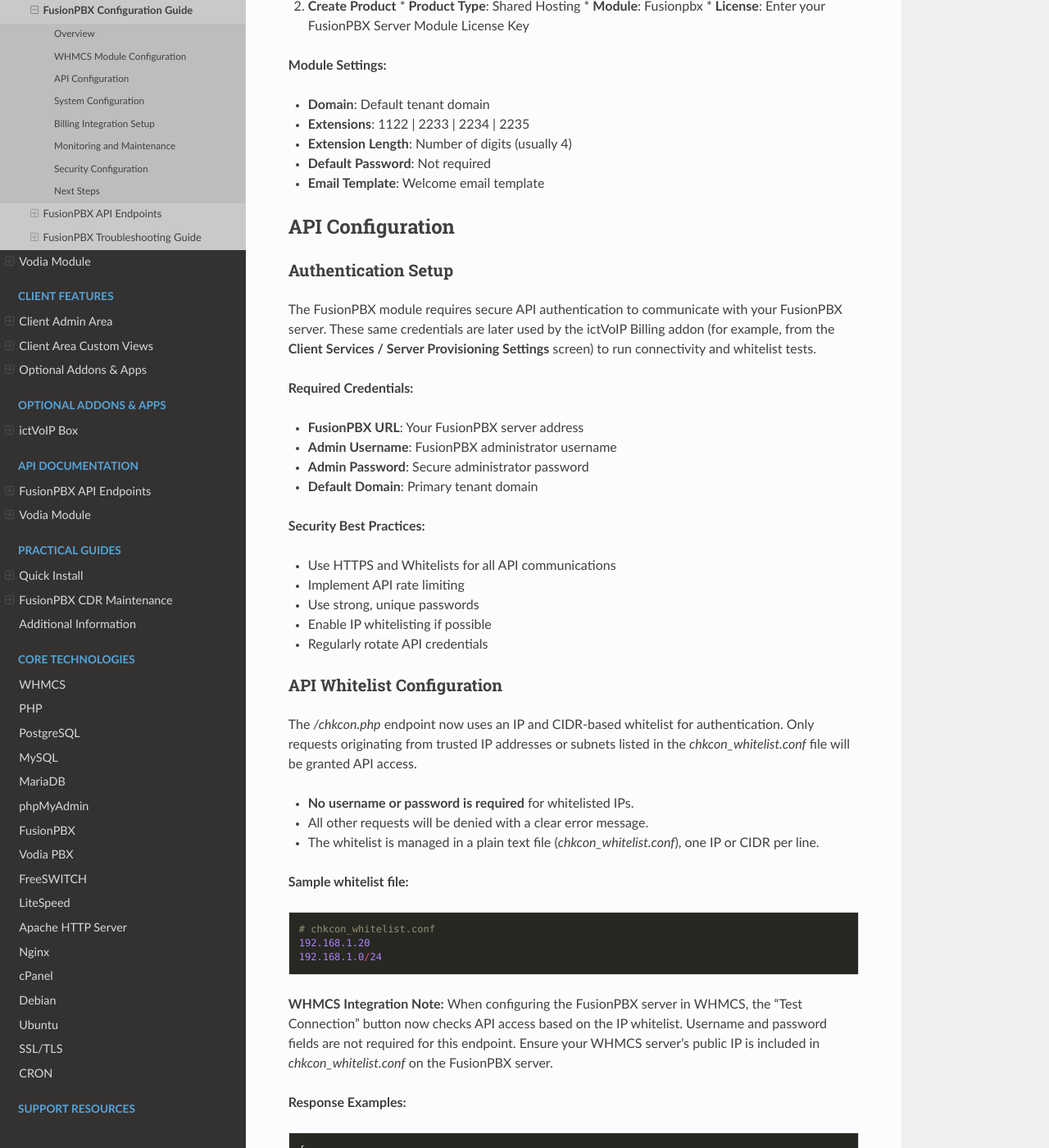
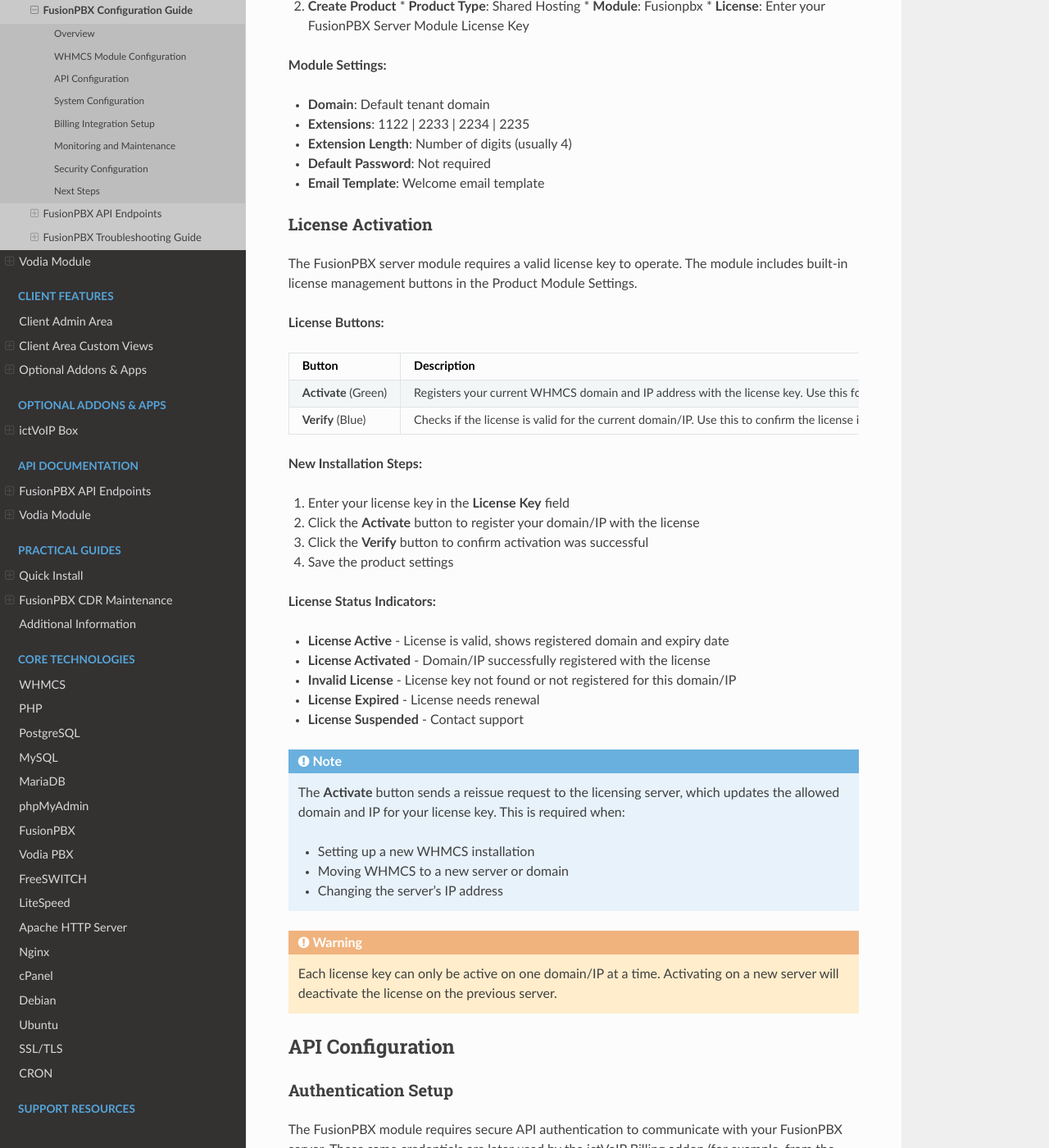
Before and after one commit to ictvoip/ictvoip-docs, a Sphinx documentation site: the page built from docs/source/modules/fusionpbx/configuration.rst, in a window 1280 px wide and 1400 px high, scrolled down 1389 px. Shown: the whole window at 82% size. Built offline with Sphinx 7.4.7 and the Read the Docs theme 3.1.0, drawn with Linux system fonts in a browser that asks for light colours; pages that are not in the unit, such as notebooks, are missing from menus.

Commit message:
update license checks for fpbx

```diff
--- a/docs/source/modules/fusionpbx/configuration.rst
+++ b/docs/source/modules/fusionpbx/configuration.rst
@@ -76,6 +76,49 @@ Product Configuration
 * **Extension Length**: Number of digits (usually 4)
 * **Default Password**: Not required
 * **Email Template**: Welcome email template
+
+License Activation
+~~~~~~~~~~~~~~~~~~
+
+The FusionPBX server module requires a valid license key to operate. The module includes built-in license management buttons in the Product Module Settings.
+
+**License Buttons:**
+
+.. list-table::
+   :widths: 20 80
+   :header-rows: 1
+
+   * - Button
+     - Description
+   * - **Activate** (Green)
+     - Registers your current WHMCS domain and IP address with the license key. Use this for **new installations** or when moving to a new server.
+   * - **Verify** (Blue)
+     - Checks if the license is valid for the current domain/IP. Use this to confirm the license is active.
+
+**New Installation Steps:**
+
+1. Enter your license key in the **License Key** field
+2. Click the **Activate** button to register your domain/IP with the license
+3. Click the **Verify** button to confirm activation was successful
+4. Save the product settings
+
+**License Status Indicators:**
+
+* **License Active** - License is valid, shows registered domain and expiry date
+* **License Activated** - Domain/IP successfully registered with the license
+* **Invalid License** - License key not found or not registered for this domain/IP
+* **License Expired** - License needs renewal
+* **License Suspended** - Contact support
+
+.. note::
+   The **Activate** button sends a reissue request to the licensing server, which updates the allowed domain and IP for your license key. This is required when:
+
+   - Setting up a new WHMCS installation
+   - Moving WHMCS to a new server or domain
+   - Changing the server's IP address
+
+.. warning::
+   Each license key can only be active on one domain/IP at a time. Activating on a new server will deactivate the license on the previous server.
 
 API Configuration
 ----------------
```
Also changed, not shown: docs/source/clientadmin/clientadmin.rst (deleted, +0 -373 lines), docs/source/upgrades.rst (+18 -0 lines).
